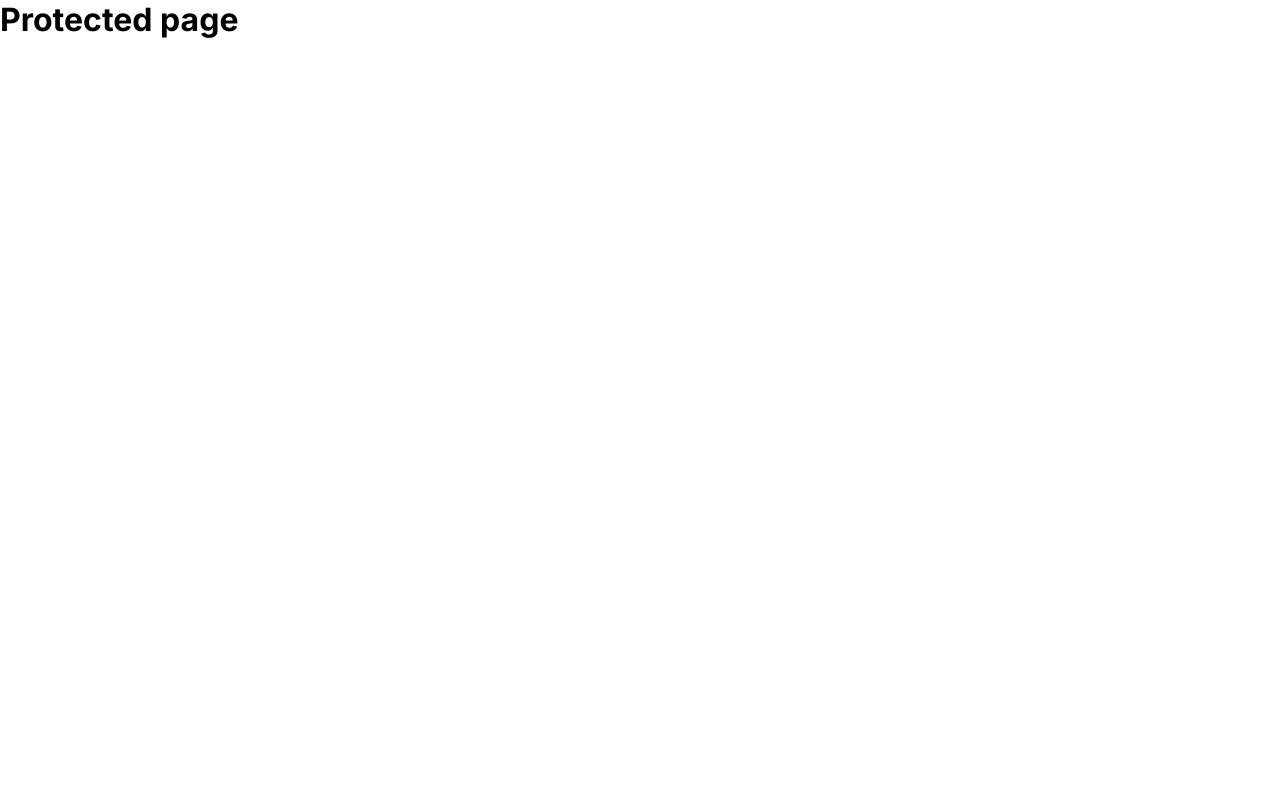
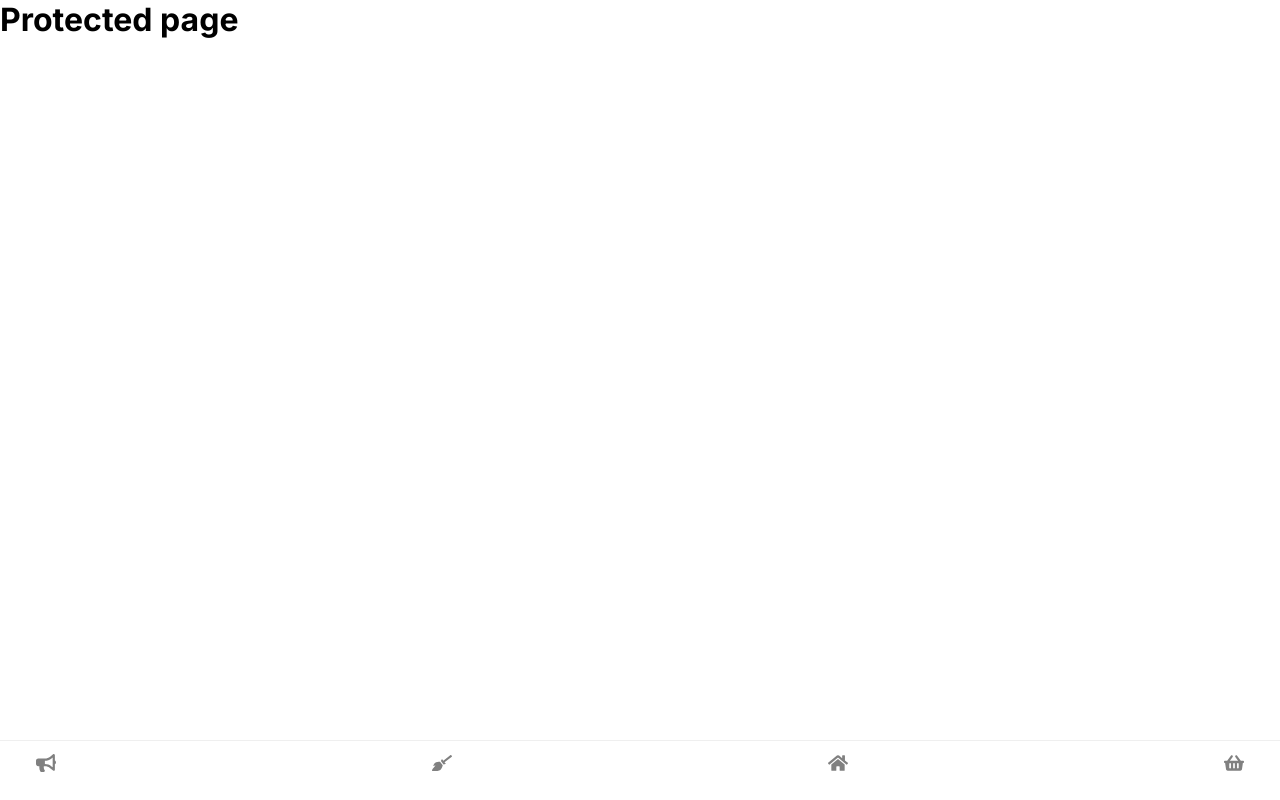
Before and after one commit to minerva-startup-spring2024/roommate-organizer, a Next.js app: page / in a window 1280 px wide. Built offline with nearby package versions, Linux system fonts and the light colour scheme.

Commit message:
chore(): adding bottom navbar

```diff
--- a/src/app/globals.css
+++ b/src/app/globals.css
@@ -59,3 +59,7 @@ a {
   color: inherit;
   text-decoration: none;
 }
+
+.mainContainer {
+  padding: 24px 36px;
+}
--- a/src/app/layout.js
+++ b/src/app/layout.js
@@ -1,5 +1,8 @@
 import { Inter } from "next/font/google";
+import Link from "next/link";
+import { FaBroom, FaBullhorn, FaHome, FaShoppingBasket } from "react-icons/fa";
 import "./globals.css";
+import styles from "./layout.module.css";
 
 const inter = Inter({ subsets: ["latin"] });
 
@@ -11,7 +14,23 @@ export const metadata = {
 export default function RootLayout({ children }) {
   return (
     <html lang="en">
-      <body className={inter.className}>{children}</body>
+      <body className={inter.className}>
+        <main>{children}</main>
+        <div className={styles.navContainer}>
+          <Link href="/announcements">
+            <FaBullhorn color={"grey"} size={20} />
+          </Link>
+          <Link href="/chores">
+            <FaBroom color={"grey"} size={20} />
+          </Link>
+          <Link href="/rooms">
+            <FaHome color={"grey"} size={20} />
+          </Link>
+          <Link href="/shopping-list">
+            <FaShoppingBasket color={"grey"} size={20} />
+          </Link>
+        </div>
+      </body>
     </html>
   );
 }
--- /dev/null
+++ b/src/app/layout.module.css
@@ -0,0 +1,13 @@
+
+.navContainer {
+    position: absolute;
+    display: flex;
+    justify-content: space-between;
+    padding: 0 36px;
+    padding-top: 12px;
+    border-top: 1px solid #00000010;
+    width: 100%;
+    left: 0;
+    bottom: 0;
+    height: 60px;
+}
```
